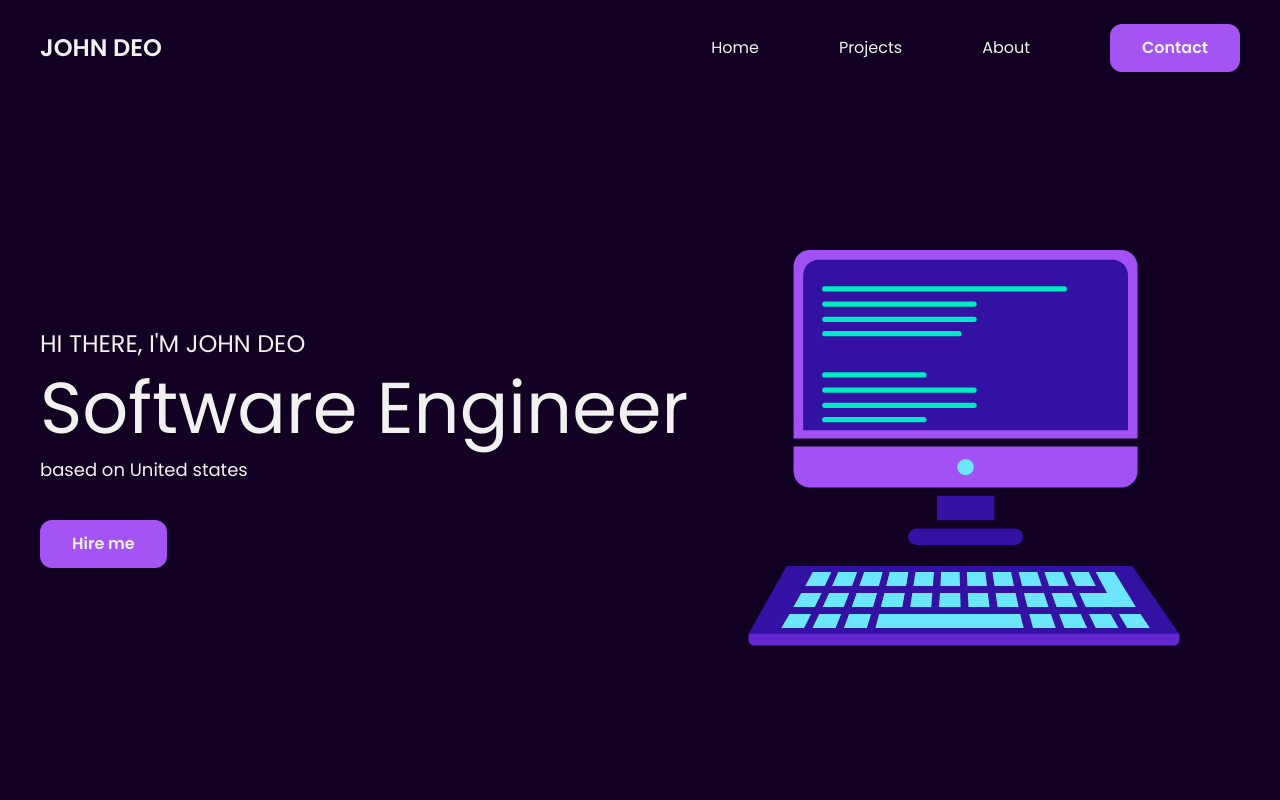
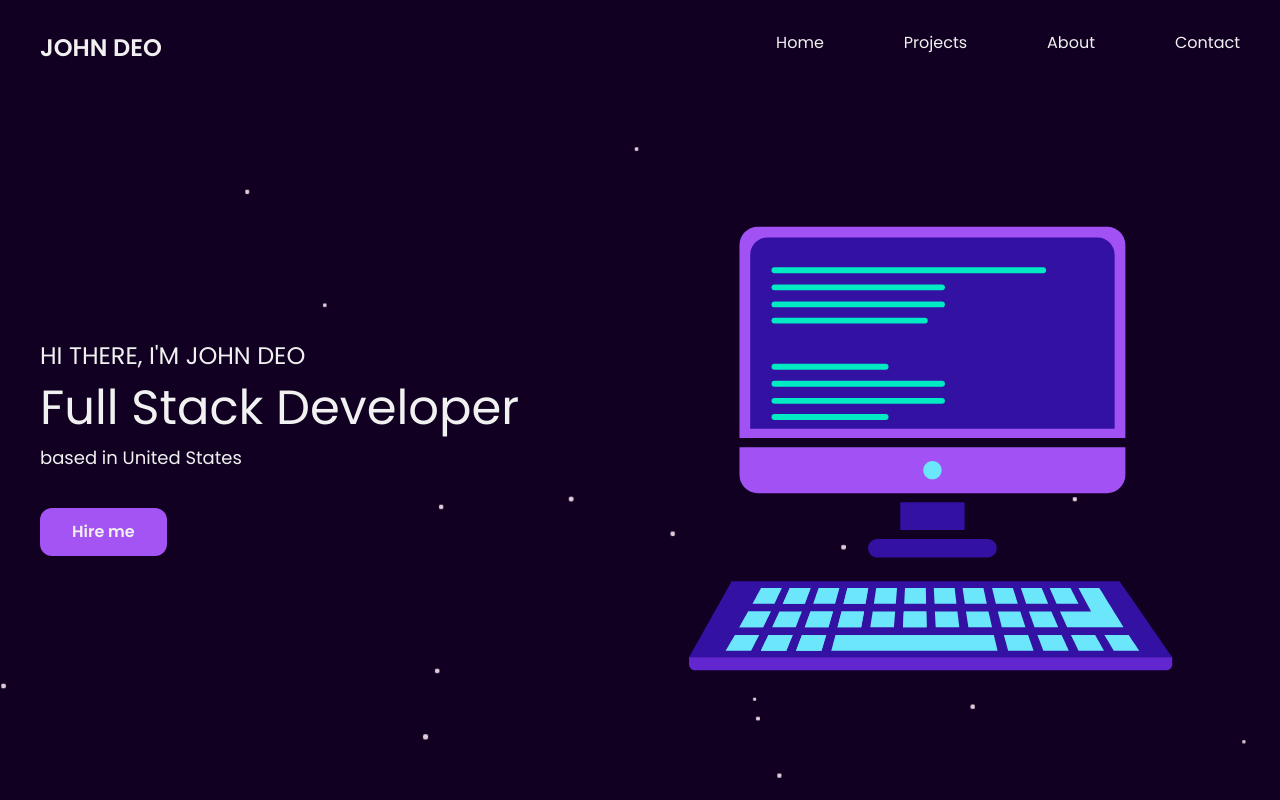
Before and after one commit to khizerkhan32/new-bilal-2, a React (Vite) app: page / in a window 1280 px wide. Shown: the top 800 px of the page. Built offline with nearby package versions, Linux system fonts and the light colour scheme.

Commit message:
95% done commit

```diff
--- a/src/App.jsx
+++ b/src/App.jsx
@@ -6,10 +6,14 @@ import Projects from './components/Projects';
 import Testimonials from './components/Testimonials';
 import Contact from './components/Contact';
 import Footer from './components/Footer';
+import StarsCanvas from './components/StarsCanvas';
 
 const App = () => {
   return (
-    <div className="overflow-x-hidden w-full bg-accent-800">
+    <div className="relative overflow-x-hidden w-full bg-accent-800">
+      <StarsCanvas />
+
+      <div className="relative z-[1]">
         <Hero />
         <About />
         <History />
@@ -18,6 +22,7 @@ const App = () => {
         <Contact />
         <Footer />
       </div>
+    </div>
   );
 };
 
--- a/src/components/Contact.jsx
+++ b/src/components/Contact.jsx
@@ -22,9 +22,9 @@ const Contact = () => {
           transition={{
             duration: 1,
           }}
-          className="text-6xl text-primary-500 text-center mb-20"
+          className="text-5xl text-primary-500 text-center mb-20"
         >
-          let's Create Someting <br /> Meaningful Togethere
+          Let's Create Something <br /> Meaningful Together
         </motion.h1>
         <motion.div
           initial={{
@@ -43,7 +43,9 @@ const Contact = () => {
           }}
           className=""
         >
-          <Button>Contact Me</Button>
+          <a href="mailto:k.khizer124@gmail.com">
+            <Button>Contact Me</Button>
+          </a>
         </motion.div>
       </Container>
     </div>
--- a/src/components/Footer.jsx
+++ b/src/components/Footer.jsx
@@ -22,23 +22,24 @@ const Footer = () => {
       >
         <Container className="flex flex-col gap-10 items-center md:flex-row md:justify-between">
           <Logo />
-          <ul className="flex gap-10 text-primary-100">
-            <li>
+          <ul className="flex gap-4 text-primary-100 sm:gap-10">
+            <li className="nav-item">
               <a href="#home">Home</a>
             </li>
-            <li>
+            <li className="nav-item">
               <a href="#projects">Projects</a>
             </li>
-            <li>
+            <li className="nav-item">
               <a href="#Contact">Contact</a>
             </li>
-            <li>
+            <li className="nav-item">
               <a href="#about">About</a>
             </li>
           </ul>
         </Container>
+
         <p className="mt-10 text-center text-primary-100">
-          &copy: All RIghts Reserved
+          &#169; All RIghts Reserved
         </p>
       </motion.div>
     </footer>
--- a/src/components/Header.jsx
+++ b/src/components/Header.jsx
@@ -22,6 +22,12 @@ const Header = ({ scrollYProgress }) => {
 
   const y = useTransform(scrollYProgress, [0, 0.6], [0, -96]);
 
+  const [activeNavItem, setActiveNavItem] = useState(null);
+
+  const handleNavItemClick = (index) => {
+    setActiveNavItem(index);
+  };
+
   return (
     <motion.div
       style={{ y: y }}
@@ -40,16 +46,19 @@ const Header = ({ scrollYProgress }) => {
         <nav className="h-full w-full flex justify-between items-center">
           <Logo />
           <ul className="hidden md:flex items-center gap-20 text-primary-500">
-            <li>
-              <a href="#home">Home</a>
-            </li>
-            <li>
-              <a href="#projects">Projects</a>
-            </li>
-            <li>
-              <a href="#about">About</a>
-            </li>
-            <Button href="#Contact">Contact</Button>
+            {['Home', 'Projects', 'About', 'Contact'].map((item, index) => (
+              <li
+                key={index}
+                className={`nav-item ${
+                  activeNavItem === index ? 'text-red-500' : ''
+                }`}
+                onClick={() => handleNavItemClick(index)}
+              >
+                <a href={`#${item.toLowerCase()}`}>
+                  {activeNavItem === index ? <Button>{item}</Button> : item}
+                </a>
+              </li>
+            ))}
           </ul>
           <button
             onClick={() => setIsNavBarClosed(!isNavBarClosed)}
@@ -69,18 +78,14 @@ const Header = ({ scrollYProgress }) => {
         }}
         className="md:hidden fixed top-0 left-0 flex flex-col justify-center items-center bg-accent-300 w-full h-screen text-4xl gap-16 transition-all duration-500"
       >
-        <li className="text-primary-100 hover:text-primary-500">
-          <a href="#home">Home</a>
-        </li>
-        <li className="text-primary-100 hover:text-primary-500">
-          <a href="#projects">Projects</a>
-        </li>
-        <li className="text-primary-100 hover:text-primary-500">
-          <a href="#About">About</a>
-        </li>
-        <li className="text-primary-100 hover:text-primary-500">
-          <a href="#Contact">Contact</a>
-        </li>
+        {['Home', 'Projects', 'About', 'Contact'].map((item, index) => (
+          <li
+            key={index}
+            className="nav-item text-primary-100 hover:text-primary-500"
+          >
+            <a href={`#${item.toLowerCase()}`}>{item}</a>
+          </li>
+        ))}
       </ul>
     </motion.div>
   );
--- a/src/components/Hero.jsx
+++ b/src/components/Hero.jsx
@@ -1,4 +1,4 @@
-import React, { useRef } from 'react';
+import React, { useRef, useEffect, useState } from 'react';
 import Header from './Header';
 import Container from '../hoc/Container';
 import Button from './Button';
@@ -6,12 +6,53 @@ import Lottie from 'lottie-react';
 import AnimationData from '../assets/hero.json';
 import { useScroll, motion } from 'framer-motion';
 
+const titles = [
+  'Software Engineer',
+  'Full Stack Developer',
+  'Mobile App Developer',
+  'UI/UX Designer',
+  'Digital Marketing Expert',
+];
+
+const TypingEffect = ({ text, speed }) => {
+  const [displayedText, setDisplayedText] = useState('');
+  const [index, setIndex] = useState(0);
+
+  useEffect(() => {
+    if (index < text.length) {
+      const timeout = setTimeout(() => {
+        setDisplayedText((prev) => prev + text[index]);
+        setIndex(index + 1);
+      }, speed);
+      return () => clearTimeout(timeout);
+    }
+  }, [index, text, speed]);
+
+  useEffect(() => {
+    setDisplayedText('');
+    setIndex(0);
+  }, [text]);
+
+  return <span>{displayedText}</span>;
+};
+
 const Hero = () => {
   const ref = useRef();
   const { scrollYProgress } = useScroll({
     target: ref,
     offset: ['start start', 'end start'],
   });
+
+  const [currentTitleIndex, setCurrentTitleIndex] = useState(0);
+
+  useEffect(() => {
+    const interval = setInterval(() => {
+      setCurrentTitleIndex((prevIndex) => (prevIndex + 1) % titles.length);
+    }, titles[currentTitleIndex].length * 100 + 3000); // Adjust timing according to length of text and pause
+
+    return () => clearInterval(interval);
+  }, [currentTitleIndex]);
+
   return (
     <>
       <Header scrollYProgress={scrollYProgress} />
@@ -32,10 +73,10 @@ const Hero = () => {
             className="flex flex-col justify-between text-primary-500 text-center md:items-start gap-3 md:text-left"
           >
             <h2 className="text-2xl uppercase">Hi There, I'm John Deo</h2>
-            <h1 className="text-4xl md:text-7xl lg:whitespace-nowrap">
-              Software Engineer
+            <h1 className="text-4xl md:text-5xl lg:whitespace-nowrap">
+              <TypingEffect text={titles[currentTitleIndex]} speed={100} />
             </h1>
-            <p className="text-lg mb-6">based on United states</p>
+            <p className="text-lg mb-6">based in United States</p>
             <div>
               <Button>Hire me</Button>
             </div>
--- /dev/null
+++ b/src/components/StarsCanvas.jsx
@@ -0,0 +1,46 @@
+import { useState, useRef, Suspense } from 'react';
+import { Canvas, useFrame } from '@react-three/fiber';
+import { Points, PointMaterial, Preload } from '@react-three/drei';
+import * as random from 'maath/random/dist/maath-random.esm';
+
+const Stars = (props) => {
+  const ref = useRef();
+  const [sphere] = useState(() =>
+    random.inSphere(new Float32Array(5000), { radius: 1.2 })
+  );
+
+  useFrame((state, delta) => {
+    ref.current.rotation.x -= delta / 10;
+    ref.current.rotation.y -= delta / 15;
+  });
+
+  return (
+    <group rotation={[0, 0, Math.PI / 4]}>
+      <Points ref={ref} positions={sphere} stride={3} frustumCulled {...props}>
+        <PointMaterial
+          transparent
+          color="#f272c8"
+          size={0.002}
+          sizeAttenuation={true}
+          depthWrite={false}
+        />
+      </Points>
+    </group>
+  );
+};
+
+const StarsCanvas = () => {
+  return (
+    <div className="w-full h-auto absolute inset-0 z-[0]">
+      <Canvas camera={{ position: [0, 0, 1] }}>
+        <Suspense fallback={null}>
+          <Stars />
+        </Suspense>
+
+        <Preload all />
+      </Canvas>
+    </div>
+  );
+};
+
+export default StarsCanvas;
--- a/src/index.css
+++ b/src/index.css
@@ -17,3 +17,23 @@
 body {
   font-family: 'Poppins', sans-serif;
 }
+
+.nav-item {
+  position: relative;
+  padding-bottom: 10px;
+}
+
+.nav-item::after {
+  content: '';
+  position: absolute;
+  left: 0;
+  bottom: 0;
+  width: 0;
+  height: 3px;
+  background-color: #a454f3;
+  transition: width 0.3s ease-in-out;
+}
+
+.nav-item:hover::after {
+  width: 100%;
+}
```
Also changed, not shown: package.json (+9 -2 lines), src/main.jsx (+6 -6 lines), 1 other file (tests, documents, lock files or other folders). Lines whose indentation alone changed are shown as unchanged.
